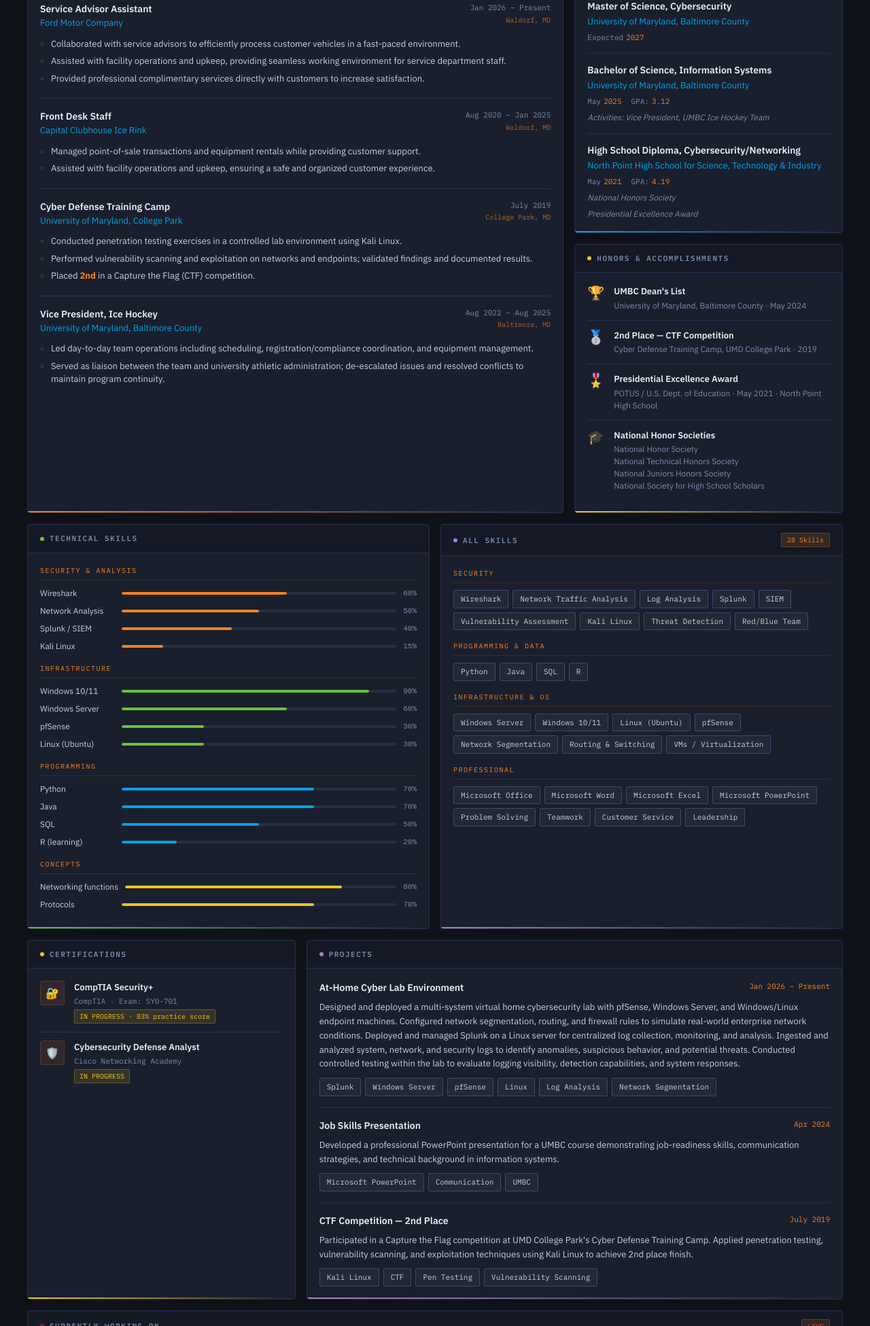
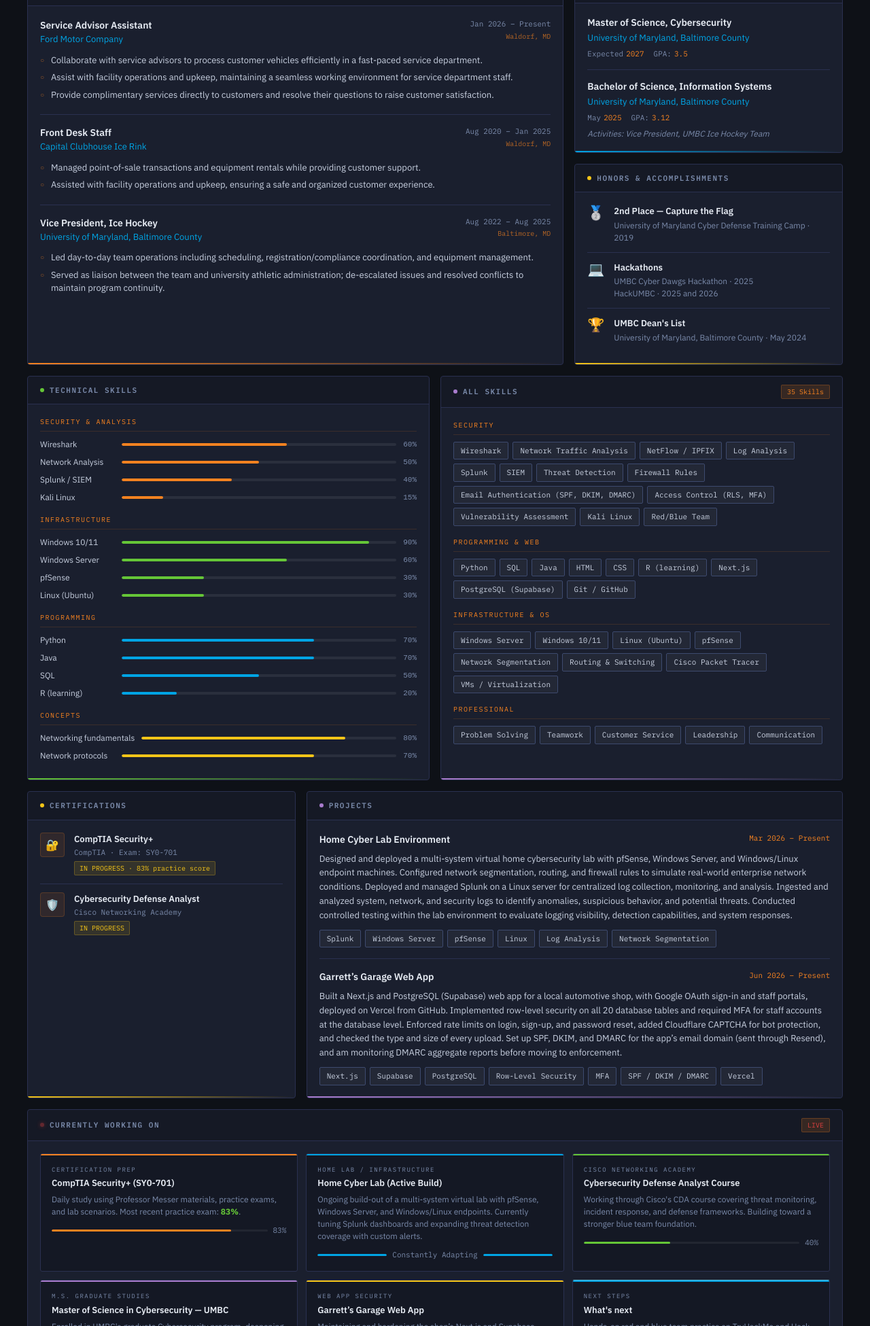
Before and after one commit to GHayes1426/cyber, a plain HTML site: page index.html in a window 1280 px wide. Shown: the part 849-2800 px from the top of the page at 68% size. Drawn offline with Linux system fonts and the light colour scheme.

Commit message:
Update portfolio text to match the one-page resume
- Rewrite the overview summary around the home lab, the Garrett's Garage
  web app and Security+ prep
- Add the Garrett's Garage web app project and its security work
- Move the 2019 CTF into Honors alongside the 2025-2026 hackathons
- Remove the high school entry, its honors and the PowerPoint project
- Add the M.S. GPA, present tense for the Ford role, and skills from the
  resume (NetFlow/IPFIX, HTML/CSS, Packet Tracer, web stack)
- Remove the stale June and Summer 2026 targets

Co-Authored-By: Claude Opus 5.5 <noreply@anthropic.com>
Claude-Session: https://claude.ai/code/session_01QDZpr9eUfwSVkm8GUVcqdv

```diff
--- a/index.html
+++ b/index.html
@@ -1233,19 +1233,21 @@
         <h1 class="hero-name">Gavin <span>B.</span> Hayes<span class="cursor"></span></h1>
         <p class="hero-title">M.S. Cybersecurity Student · B.S. Information Systems University of Maryland Baltimore County</p>
         <p class="hero-summary">
-          Recent graduate with a strong foundation in cybersecurity concepts, network analysis and monitoring, and troubleshooting. Proficient with traffic analysis
-          using Wireshark, SIEM event monitoring using Splunk, network device function
-          and protocols, and Python, Java, and SQL languages. I am preparing for my
-          CompTIA Security + certification with a current practice exam score of <strong style="color:var(--splunk-green)">83%</strong>, as well as completing
-          the Cybersecurity Defense Analyst course on Cisco’s Networking Academy. Actively seeking entry-level cybersecurity or IT roles where I can contribute to threat defense and grow in a real-world environment.
+          Information Systems graduate and M.S. Cybersecurity student at UMBC, focused on security operations.
+          In my home lab I run pfSense, Windows Server, and Splunk on Linux, and analyze logs and network traffic
+          (Wireshark, NetFlow, IPFIX) to spot suspicious activity. I also built and secured a web app for a local
+          automotive shop, with row-level security, MFA for staff, rate limiting, and SPF, DKIM, and DMARC email authentication.
+          I am preparing for CompTIA Security+ (most recent practice exam: <strong style="color:var(--splunk-green)">83%</strong>) and working through
+          Cisco Networking Academy’s Cybersecurity Defense Analyst course. Seeking entry-level SOC, security analyst, or IT roles in the DMV area.
         </p>
         <div class="hero-tags">
-          <span class="hero-tag blue">At Home Cyber Lab</span>
+          <span class="hero-tag blue">Home Cyber Lab</span>
           <span class="hero-tag blue">SIEM / Splunk</span>
           <span class="hero-tag blue">Wireshark</span>
-          <span class="hero-tag green">Python · Java · SQL</span>
+          <span class="hero-tag green">Secured Web App · Next.js · Supabase</span>
+          <span class="hero-tag green">Python · SQL · Java</span>
           <span class="hero-tag orange">CompTIA Sec+ (in progress)</span>
-          <span class="hero-tag orange">Cisco Networking Academy Cyber Defense Analyst (in progress)</span>
+          <span class="hero-tag orange">Cisco Cybersecurity Defense Analyst (in progress)</span>
         </div>
         <div class="hero-contact">
           <a href="tel:3015355040">(301)-535-5040</a>
@@ -1292,7 +1294,7 @@
     <div class="panel" data-color="orange">
       <div class="panel-header">
         <div class="panel-title"><div class="panel-title-dot"></div> Work Experience</div>
-        <span class="panel-badge">4 Positions</span>
+        <span class="panel-badge">3 Positions</span>
       </div>
       <div class="panel-body">
         <div class="exp-item">
@@ -1307,9 +1309,9 @@
             </div>
           </div>
           <ul class="exp-bullets">
-            <li>Collaborated with service advisors to efficiently process customer vehicles in a fast-paced environment.</li>
-            <li>Assisted with facility operations and upkeep, providing seamless working environment for service department staff.</li>
-            <li>Provided professional complimentary services directly with customers to increase satisfaction.</li>
+            <li>Collaborate with service advisors to process customer vehicles efficiently in a fast-paced service department.</li>
+            <li>Assist with facility operations and upkeep, maintaining a seamless working environment for service department staff.</li>
+            <li>Provide complimentary services directly to customers and resolve their questions to raise customer satisfaction.</li>
           </ul>
         </div>
 
@@ -1333,24 +1335,6 @@
         <div class="exp-item">
           <div class="exp-header">
             <div>
-              <div class="exp-role">Cyber Defense Training Camp</div>
-              <div class="exp-company">University of Maryland, College Park</div>
-            </div>
-            <div class="exp-date">
-              July 2019
-              <span class="location">College Park, MD</span>
-            </div>
-          </div>
-          <ul class="exp-bullets">
-            <li>Conducted penetration testing exercises in a controlled lab environment using Kali Linux.</li>
-            <li>Performed vulnerability scanning and exploitation on networks and endpoints; validated findings and documented results.</li>
-            <li>Placed <strong style="color:var(--splunk-orange)">2nd</strong> in a Capture the Flag (CTF) competition.</li>
-          </ul>
-        </div>
-
-        <div class="exp-item">
-          <div class="exp-header">
-            <div>
               <div class="exp-role">Vice President, Ice Hockey</div>
               <div class="exp-company">University of Maryland, Baltimore County</div>
             </div>
@@ -1380,6 +1364,7 @@
             <div class="edu-school">University of Maryland, Baltimore County</div>
             <div class="edu-meta">
               <span class="edu-meta-item">Expected <span class="val">2027</span></span>
+              <span class="edu-meta-item">GPA: <span class="val">3.5</span></span>
             </div>
           </div>
           <div class="edu-item">
@@ -1391,16 +1376,6 @@
             </div>
             <div class="edu-note">Activities: Vice President, UMBC Ice Hockey Team</div>
           </div>
-          <div class="edu-item">
-            <div class="edu-degree">High School Diploma, Cybersecurity/Networking</div>
-            <div class="edu-school">North Point High School for Science, Technology & Industry</div>
-            <div class="edu-meta">
-              <span class="edu-meta-item">May <span class="val">2021</span></span>
-              <span class="edu-meta-item">GPA: <span class="val">4.19</span></span>
-            </div>
-            <div class="edu-note">National Honors Society</div>
-            <div class="edu-note">Presidential Excellence Award</div>
-          </div>
         </div>
       </div>
 
@@ -1410,35 +1385,26 @@
           <div class="panel-title"><div class="panel-title-dot yellow"></div> Honors &amp; Accomplishments</div>
         </div>
         <div class="panel-body">
+          <div class="honor-item">
+            <div class="honor-icon">🥈</div>
+            <div>
+              <div class="honor-name">2nd Place — Capture the Flag</div>
+              <div class="honor-meta">University of Maryland Cyber Defense Training Camp · 2019</div>
+            </div>
+          </div>
+          <div class="honor-item">
+            <div class="honor-icon">💻</div>
+            <div>
+              <div class="honor-name">Hackathons</div>
+              <div class="honor-meta">UMBC Cyber Dawgs Hackathon · 2025</div>
+              <div class="honor-meta">HackUMBC · 2025 and 2026</div>
+            </div>
+          </div>
           <div class="honor-item">
             <div class="honor-icon">🏆</div>
             <div>
               <div class="honor-name">UMBC Dean's List</div>
               <div class="honor-meta">University of Maryland, Baltimore County · May 2024</div>
-            </div>
-          </div>
-          <div class="honor-item">
-            <div class="honor-icon">🥈</div>
-            <div>
-              <div class="honor-name">2nd Place — CTF Competition</div>
-              <div class="honor-meta">Cyber Defense Training Camp, UMD College Park · 2019</div>
-            </div>
-          </div>
-          <div class="honor-item">
-            <div class="honor-icon">🎖️</div>
-            <div>
-              <div class="honor-name">Presidential Excellence Award</div>
-              <div class="honor-meta">POTUS / U.S. Dept. of Education · May 2021 · North Point High School</div>
-            </div>
-          </div>
-          <div class="honor-item">
-            <div class="honor-icon">🎓</div>
-            <div>
-              <div class="honor-name">National Honor Societies</div>
-              <div class="honor-meta">National Honor Society</div>
-              <div class="honor-meta">National Technical Honors Society</div>
-              <div class="honor-meta">National Juniors Honors Society</div>
-              <div class="honor-meta">National Society for High School Scholars</div>
             </div>
           </div>
         </div>
@@ -1473,8 +1439,8 @@
         <div class="skill-bar-row"><span class="skill-bar-label">R (learning)</span><div class="skill-bar-track"><div class="skill-bar-fill blue" style="width:20%"></div></div><span style="font-family:monospace;font-size:11px;color:var(--splunk-text-dim)">20%</span></div>
 
         <div class="panel-section-label">Concepts</div>
-        <div class="skill-bar-row"><span class="skill-bar-label">Networking functions</span><div class="skill-bar-track"><div class="skill-bar-fill yellow" style="width:80%"></div></div><span style="font-family:monospace;font-size:11px;color:var(--splunk-text-dim)">80%</span></div>
-        <div class="skill-bar-row"><span class="skill-bar-label">Protocols</span><div class="skill-bar-track"><div class="skill-bar-fill yellow" style="width:70%"></div></div><span style="font-family:monospace;font-size:11px;color:var(--splunk-text-dim)">70%</span></div>
+        <div class="skill-bar-row"><span class="skill-bar-label">Networking fundamentals</span><div class="skill-bar-track"><div class="skill-bar-fill yellow" style="width:80%"></div></div><span style="font-family:monospace;font-size:11px;color:var(--splunk-text-dim)">80%</span></div>
+        <div class="skill-bar-row"><span class="skill-bar-label">Network protocols</span><div class="skill-bar-track"><div class="skill-bar-fill yellow" style="width:70%"></div></div><span style="font-family:monospace;font-size:11px;color:var(--splunk-text-dim)">70%</span></div>
       </div>
 
     </div>
@@ -1482,27 +1448,36 @@
     <div class="panel fade-in" data-color="purple">
       <div class="panel-header">
         <div class="panel-title"><div class="panel-title-dot purple"></div> All Skills</div>
-        <span class="panel-badge">28 Skills</span>
+        <span class="panel-badge">35 Skills</span>
       </div>
       <div class="panel-body">
         <div class="panel-section-label">Security</div>
         <div class="skill-tags" style="margin-bottom:14px">
           <span class="skill-tag">Wireshark</span>
           <span class="skill-tag">Network Traffic Analysis</span>
+          <span class="skill-tag">NetFlow / IPFIX</span>
           <span class="skill-tag">Log Analysis</span>
           <span class="skill-tag">Splunk</span>
           <span class="skill-tag">SIEM</span>
+          <span class="skill-tag">Threat Detection</span>
+          <span class="skill-tag">Firewall Rules</span>
+          <span class="skill-tag">Email Authentication (SPF, DKIM, DMARC)</span>
+          <span class="skill-tag">Access Control (RLS, MFA)</span>
           <span class="skill-tag">Vulnerability Assessment</span>
           <span class="skill-tag">Kali Linux</span>
-          <span class="skill-tag">Threat Detection</span>
           <span class="skill-tag">Red/Blue Team</span>
         </div>
-        <div class="panel-section-label">Programming &amp; Data</div>
+        <div class="panel-section-label">Programming &amp; Web</div>
         <div class="skill-tags" style="margin-bottom:14px">
           <span class="skill-tag">Python</span>
+          <span class="skill-tag">SQL</span>
           <span class="skill-tag">Java</span>
-          <span class="skill-tag">SQL</span>
-          <span class="skill-tag">R</span>
+          <span class="skill-tag">HTML</span>
+          <span class="skill-tag">CSS</span>
+          <span class="skill-tag">R (learning)</span>
+          <span class="skill-tag">Next.js</span>
+          <span class="skill-tag">PostgreSQL (Supabase)</span>
+          <span class="skill-tag">Git / GitHub</span>
         </div>
         <div class="panel-section-label">Infrastructure &amp; OS</div>
         <div class="skill-tags" style="margin-bottom:14px">
@@ -1512,18 +1487,16 @@
           <span class="skill-tag">pfSense</span>
           <span class="skill-tag">Network Segmentation</span>
           <span class="skill-tag">Routing &amp; Switching</span>
+          <span class="skill-tag">Cisco Packet Tracer</span>
           <span class="skill-tag">VMs / Virtualization</span>
         </div>
         <div class="panel-section-label">Professional</div>
         <div class="skill-tags">
-          <span class="skill-tag">Microsoft Office</span>
-          <span class="skill-tag">Microsoft Word</span>
-          <span class="skill-tag">Microsoft Excel</span>
-          <span class="skill-tag">Microsoft PowerPoint</span>
           <span class="skill-tag">Problem Solving</span>
           <span class="skill-tag">Teamwork</span>
           <span class="skill-tag">Customer Service</span>
           <span class="skill-tag">Leadership</span>
+          <span class="skill-tag">Communication</span>
         </div>
       </div>
     </div>
@@ -1565,15 +1538,15 @@
       <div class="panel-body">
         <div class="project-item">
           <div class="project-header">
-            <div class="project-name">At-Home Cyber Lab Environment</div>
-            <div class="project-date">Jan 2026 – Present</div>
+            <div class="project-name">Home Cyber Lab Environment</div>
+            <div class="project-date">Mar 2026 – Present</div>
           </div>
           <p class="project-desc">
             Designed and deployed a multi-system virtual home cybersecurity lab with pfSense, Windows Server, and Windows/Linux endpoint machines.
             Configured network segmentation, routing, and firewall rules to simulate real-world enterprise network conditions.
             Deployed and managed Splunk on a Linux server for centralized log collection, monitoring, and analysis.
             Ingested and analyzed system, network, and security logs to identify anomalies, suspicious behavior, and potential threats.
-            Conducted controlled testing within the lab to evaluate logging visibility, detection capabilities, and system responses.
+            Conducted controlled testing within the lab environment to evaluate logging visibility, detection capabilities, and system responses.
           </p>
           <div class="skill-tags">
             <span class="skill-tag">Splunk</span>
@@ -1587,33 +1560,23 @@
 
         <div class="project-item">
           <div class="project-header">
-            <div class="project-name">Job Skills Presentation</div>
-            <div class="project-date">Apr 2024</div>
+            <div class="project-name">Garrett’s Garage Web App</div>
+            <div class="project-date">Jun 2026 – Present</div>
           </div>
           <p class="project-desc">
-            Developed a professional PowerPoint presentation for a UMBC course demonstrating job-readiness skills, communication strategies, and technical background in information systems.
+            Built a Next.js and PostgreSQL (Supabase) web app for a local automotive shop, with Google OAuth sign-in and staff portals, deployed on Vercel from GitHub.
+            Implemented row-level security on all 20 database tables and required MFA for staff accounts at the database level.
+            Enforced rate limits on login, sign-up, and password reset, added Cloudflare CAPTCHA for bot protection, and checked the type and size of every upload.
+            Set up SPF, DKIM, and DMARC for the app’s email domain (sent through Resend), and am monitoring DMARC aggregate reports before moving to enforcement.
           </p>
           <div class="skill-tags">
-            <span class="skill-tag">Microsoft PowerPoint</span>
-            <span class="skill-tag">Communication</span>
-            <span class="skill-tag">UMBC</span>
-          </div>
-        </div>
-
-        <div class="project-item">
-          <div class="project-header">
-            <div class="project-name">CTF Competition — 2nd Place</div>
-            <div class="project-date">July 2019</div>
-          </div>
-          <p class="project-desc">
-            Participated in a Capture the Flag competition at UMD College Park's Cyber Defense Training Camp.
-            Applied penetration testing, vulnerability scanning, and exploitation techniques using Kali Linux to achieve 2nd place finish.
-          </p>
-          <div class="skill-tags">
-            <span class="skill-tag">Kali Linux</span>
-            <span class="skill-tag">CTF</span>
-            <span class="skill-tag">Pen Testing</span>
-            <span class="skill-tag">Vulnerability Scanning</span>
+            <span class="skill-tag">Next.js</span>
+            <span class="skill-tag">Supabase</span>
+            <span class="skill-tag">PostgreSQL</span>
+            <span class="skill-tag">Row-Level Security</span>
+            <span class="skill-tag">MFA</span>
+            <span class="skill-tag">SPF / DKIM / DMARC</span>
+            <span class="skill-tag">Vercel</span>
           </div>
         </div>
       </div>
@@ -1637,8 +1600,8 @@
           <div class="activity-type">Certification Prep</div>
           <div class="activity-title">CompTIA Security+ (SY0-701)</div>
           <div class="activity-desc">
-            Active daily study sessions using Professor Messer materials, practice exams, and lab scenarios.
-            Current practice exam: <strong style="color:var(--splunk-green)">83%</strong>. Target: exam-ready by end of June.
+            Daily study using Professor Messer materials, practice exams, and lab scenarios.
+            Most recent practice exam: <strong style="color:var(--splunk-green)">83%</strong>.
           </div>
           <div class="activity-progress">
             <div class="progress-track"><div class="skill-bar-fill orange" style="width:83%"></div></div>
@@ -1648,9 +1611,9 @@
 
         <div class="activity-card blue">
           <div class="activity-type">Home Lab / Infrastructure</div>
-          <div class="activity-title">At-Home Cyber Lab (Active Build)</div>
+          <div class="activity-title">Home Cyber Lab (Active Build)</div>
           <div class="activity-desc">
-            Ongoing build-out of multi-system virtual lab with pfSense, Windows Server, Linux endpoints.
+            Ongoing build-out of a multi-system virtual lab with pfSense, Windows Server, and Windows/Linux endpoints.
             Currently tuning Splunk dashboards and expanding threat detection coverage with custom alerts.
           </div>
           <div class="activity-progress">
@@ -1678,7 +1641,7 @@
           <div class="activity-title">Master of Science in Cybersecurity — UMBC</div>
           <div class="activity-desc">
             Enrolled in UMBC's graduate Cybersecurity program, deepening formal knowledge in security architecture,
-            cryptography, and advanced threat analysis. Expected graduation: 2027.
+            cryptography, and advanced threat analysis. Expected graduation: 2027 · GPA 3.5.
           </div>
           <div class="activity-progress">
             <div class="progress-track"><div class="skill-bar-fill purple" style="width:30%"></div></div>
@@ -1687,24 +1650,25 @@
         </div>
 
         <div class="activity-card yellow">
-          <div class="activity-type">CTF / Practice Platforms</div>
-          <div class="activity-title">TryHackMe &amp; Hack The Box</div>
+          <div class="activity-type">Web App Security</div>
+          <div class="activity-title">Garrett’s Garage Web App</div>
           <div class="activity-desc">
-            Hands-on red vs. blue team exercises,
-            offensive/defensive skill-building, and real-world scenario experience.
+            Maintaining and hardening the shop’s Next.js and Supabase app. DMARC is in monitoring mode while I
+            review aggregate reports before moving to quarantine and reject.
           </div>
           <div class="activity-progress">
             <div class="progress-track"><div class="skill-bar-fill yellow" style="width:100%"></div></div>
-            <span class="progress-pct">Planned Summer 2026</span>
+            <span class="progress-pct">Ongoing</span>
             <div class="progress-track"><div class="skill-bar-fill yellow" style="width:100%"></div></div>
           </div>
         </div>
 
         <div class="activity-card blue" style="border-top-color: var(--splunk-blue)">
-          <div class="activity-type">Certification Advancement</div>
+          <div class="activity-type">Next Steps</div>
           <div class="activity-title">What's next</div>
           <div class="activity-desc">
-            Researching future certifications, comparing and contrasting benefits. Mainly looking at Net +, CEH, and SANs GIAC certifications
+            Hands-on red and blue team practice on TryHackMe and Hack The Box, and comparing certifications to pursue
+            after Security+, mainly Network+, CEH, and SANS GIAC.
           </div>
           <div class="activity-progress">
             <div class="progress-track"><div class="skill-bar-fill blue" style="width:100%"></div></div>
```
